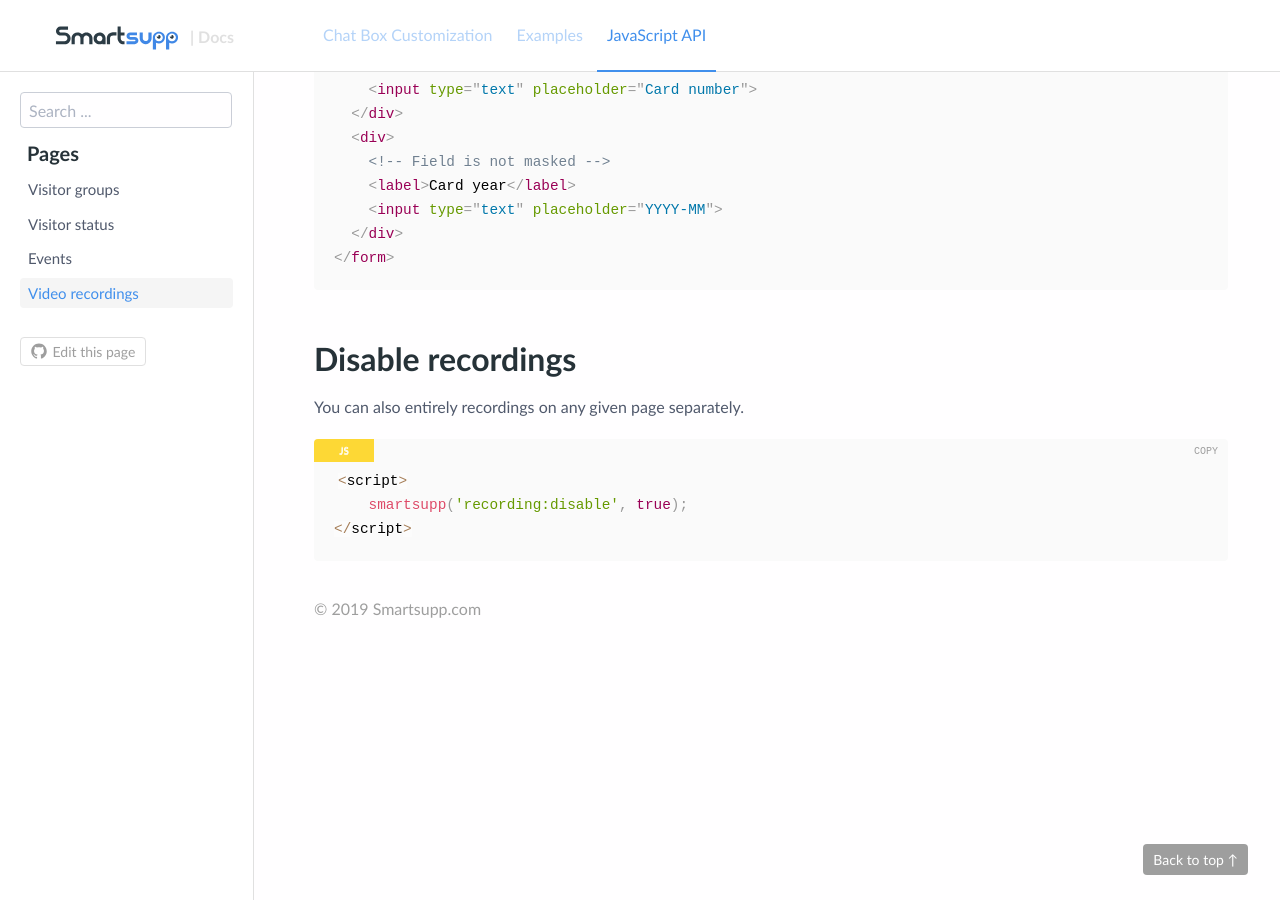
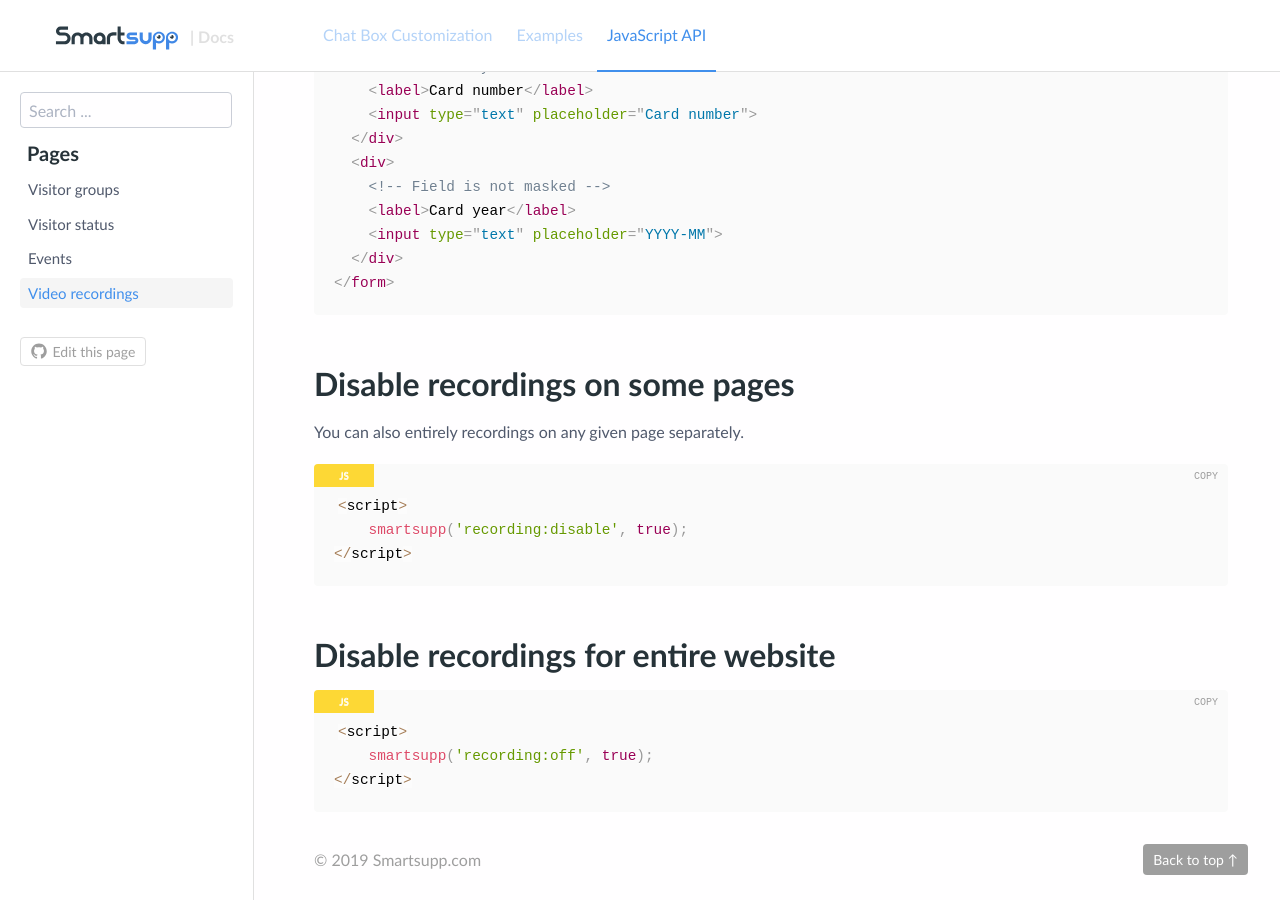
Before and after one commit to smartsupp/smartsupp.github.io, a Jekyll site: the page built from _docs/javascript-api/video-recordings.md, in a window 1280 px wide and 900 px high, scrolled down 1209 px. Built offline with Jekyll 4.4.1, drawn with Linux system fonts in a browser that asks for light colours; comment, search, counter and statistics services are not loaded; some of the changed text lies outside the part shown.

Commit message:
Major content update
Adde new API command recording:off

````diff
--- a/_docs/javascript-api/video-recordings.md
+++ b/_docs/javascript-api/video-recordings.md
@@ -45,7 +45,7 @@
 </form>
 ```
 
-## Disable recordings
+## Disable recordings on some pages
 
 You can also entirely recordings on any given page separately.
 
@@ -54,3 +54,12 @@
 	smartsupp('recording:disable', true);
 </script>
 ```
+
+## Disable recordings for entire website
+
+
+```js
+<script>
+	smartsupp('recording:off', true);
+</script>
+```
````
